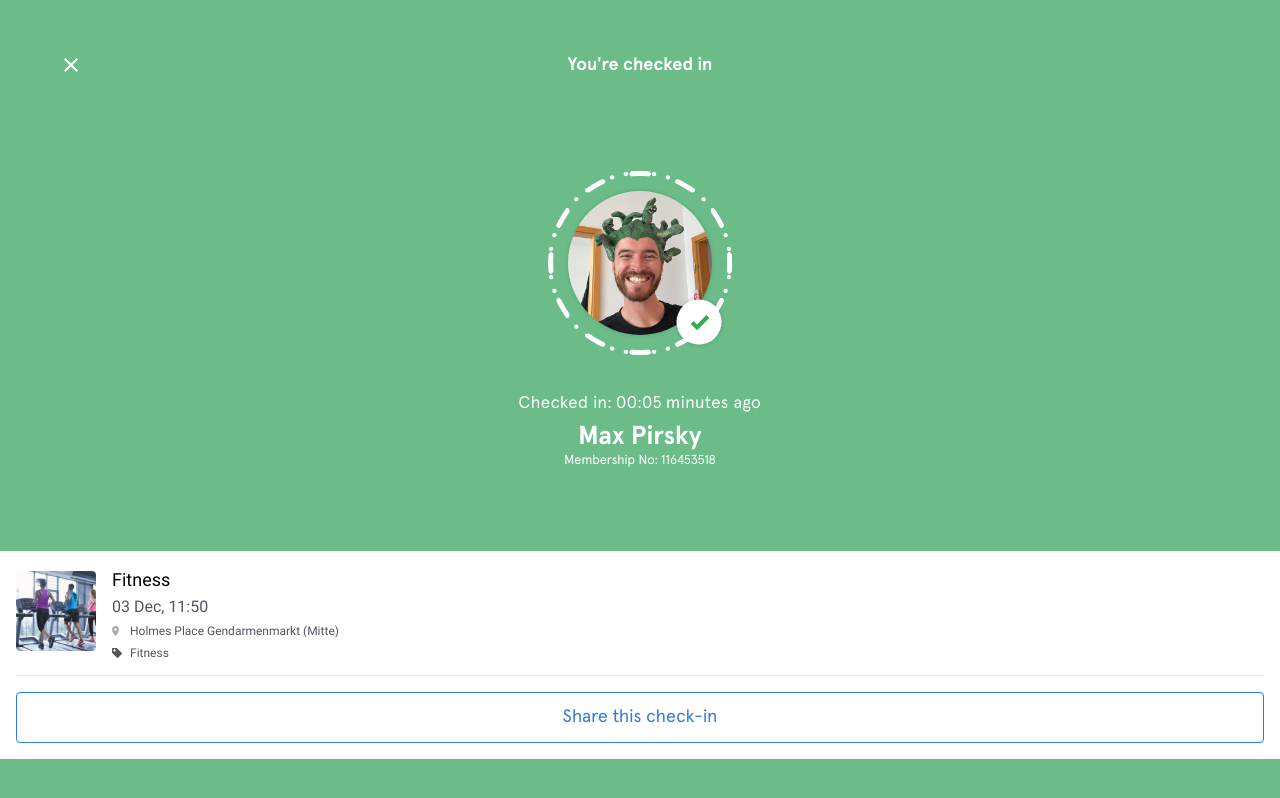
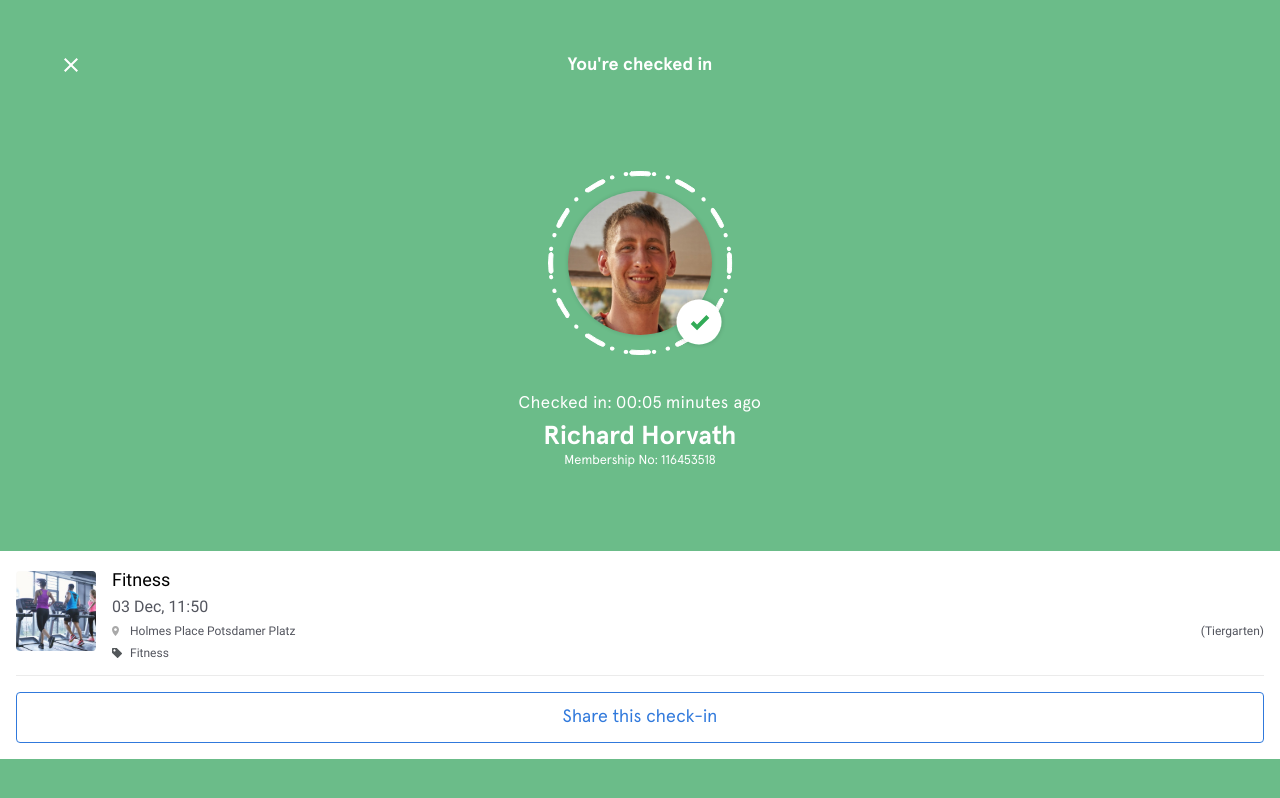
Before and after one commit to ricvath/confirm-screen-test, a plain HTML site: page index.html in a window 1280 px wide. Drawn offline with Linux system fonts and the light colour scheme; files whose address does not match are found by name.

Commit message:
update to PP

```diff
--- a/index.html
+++ b/index.html
@@ -22,7 +22,7 @@
       <div class="profile-container">
         <img class="circle dashed" alt="dashed cirlce" src="assets/img/dashes.svg" />
         <img class="circle dotted" alt="dotted cirlce" src="assets/img/dots.svg" />
-        <img class="profile-photo" src="assets/img/profile1.jpg" alt="profile photo" />
+        <img class="profile-photo" src="assets/img/rich.jpg" alt="profile photo" />
         <img class="checkmark" src="assets/img/check.svg" alt="green checkmark" />
       </div>
     </div>
@@ -35,7 +35,7 @@
       </div>
 
       <div class="name-group">
-        <div id="name">Max Pirsky</div>
+        <div id="name">Richard Horvath</div>
         <div id="membership">Membership No: 116453518</div>
       </div>
     </div>
@@ -53,7 +53,8 @@
                 d="M3.5 0C5.43303 0 7 1.59899 7 3.57143C7 6.10451 5.25 8.21429 3.5 10C1.75 8.21429 0 6.13784 0 3.57143C0 1.59899 1.56697 0 3.5 0ZM3.49998 5.00003C4.27317 5.00003 4.89998 4.36043 4.89998 3.57145C4.89998 2.78248 4.27317 2.14288 3.49998 2.14288C2.72678 2.14288 2.09998 2.78248 2.09998 3.57145C2.09998 4.36043 2.72678 5.00003 3.49998 5.00003Z"
                 fill="#A9A9A9" />
             </svg>
-            <div class="label">Holmes Place Gendarmenmarkt (Mitte)</div>
+            <div class="label left">Holmes Place Potsdamer Platz</div>
+            <div class="label right">(Tiergarten)</div>
           </div>
           <div class="details">
             <svg xmlns="http://www.w3.org/2000/svg" width="10" height="10" viewBox="0 0 10 10" fill="none">
--- a/styles.css
+++ b/styles.css
@@ -59,7 +59,7 @@ body {
   justify-content: space-around;
   /* This will distribute space around items */
   min-height: 100vh;
-  overflow: hidden;
+  /*overflow: hidden;
   /* Full viewport height */
 }
 
@@ -90,11 +90,11 @@ h2 {
   transform: translateY(-50%);
 }
 
-.center-wrapper{
+.center-wrapper {
   display: inline-flex;
-    flex-direction: column;
-    align-items: center;
-    gap: 40px;
+  flex-direction: column;
+  align-items: center;
+  gap: 40px;
 }
 
 .profile-container {
@@ -209,7 +209,7 @@ h2 {
   display: flex;
   align-items: flex-start;
   gap: 16px;
-  align-self: stretch;
+  width:100%;
 }
 
 .activity-image {
@@ -222,10 +222,10 @@ h2 {
   display: flex;
   flex-direction: column;
   align-items: flex-start;
-  align-self: stretch;
   gap: 10px;
-  flex: 1 0 0;
-  width:100%;
+  flex: 1;
+  width: calc(100% - 96px); /* Subtract the width of the image and gap */
+
 }
 
 .activity-name {
@@ -247,7 +247,7 @@ h2 {
   flex-direction: column;
   align-items: flex-start;
   gap: 10px;
-  align-self: stretch;
+  width: 100%;
   font-size: 12px;
   font-style: normal;
   line-height: 12px;
@@ -260,13 +260,35 @@ h2 {
   width: 100%;
 }
 
-.details .label {
+.details svg {
+  flex-shrink: 0; /* Prevent SVG from shrinking */
+  width: 10px; /* Define a width for your SVG if it's not set within the SVG code */
+  height: 10px; /* Define a height for your SVG if it's not set within the SVG code */
+}
+
+.label {
+  margin: 0px;
+  display: flex;
+  align-items: flex-start;
+  flex-basis: auto;
+  flex-shrink: 1;
+}
+
+.left {
+  flex-grow: 1; /*added*/
+  flex-shrink: 1;
   white-space: nowrap;
   overflow: hidden;
   text-overflow: ellipsis;
-  max-width: 100%;
-  margin:0px;
+  min-width: 0;
 }
+
+.right {
+  flex-shrink: 0;
+  align-items: center;
+  text-align: right;
+}
+
 
 .divider {
   width: 100%;
```
Also changed, not shown: assets/img/max.jpg (renamed from assets/img/profile.jpg), assets/img/profile1.jpg (deleted), assets/img/rich.jpg (added), 3 other files.
